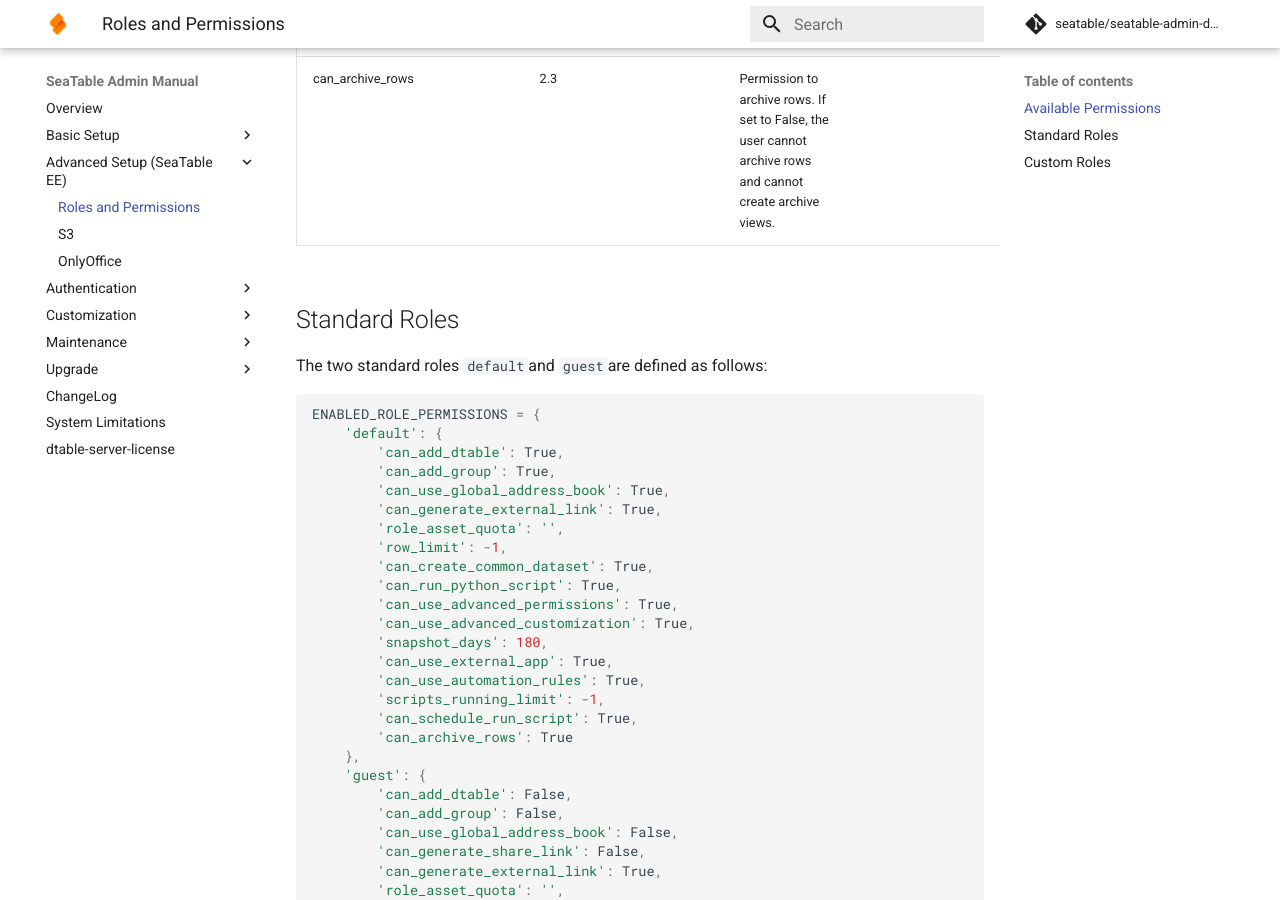
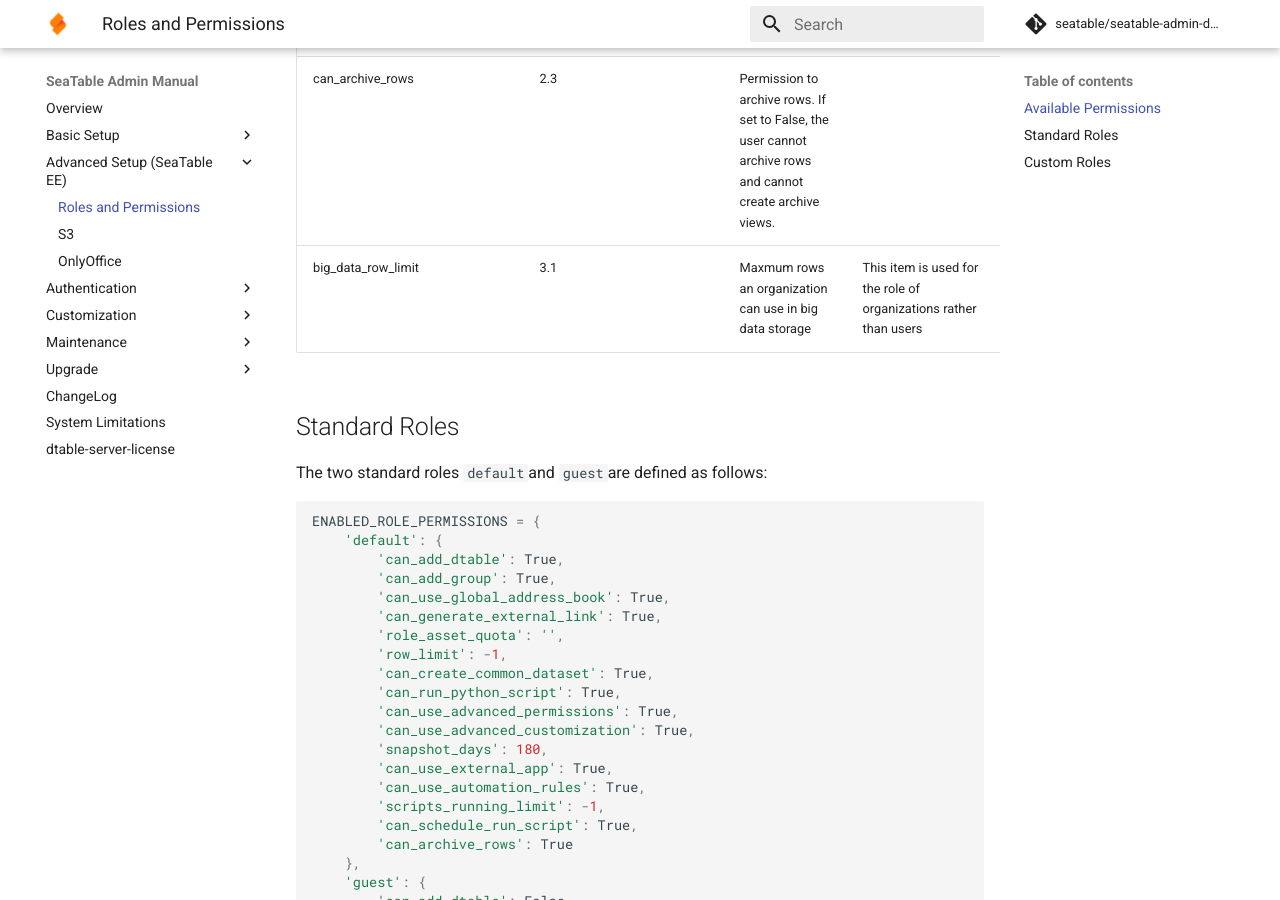
Before and after one commit to seatable/seatable-admin-docs, an MkDocs documentation site: the page built from manual/config/enterprise/roles_permissions.md, in a window 1280 px wide and 900 px high, scrolled down 3118 px. Built offline with MkDocs 1.6.1 and Material for MkDocs 9.7.7, drawn with Linux system fonts in a browser that asks for light colours; comment, search, counter and statistics services are not loaded.

Commit message:
Update roles_permissions.md

```diff
--- a/manual/config/enterprise/roles_permissions.md
+++ b/manual/config/enterprise/roles_permissions.md
@@ -31,6 +31,7 @@
 | scripts_running_limit          | 2.3              |                    | Number of *Python* scripts a user can run within a month. 100 (without quotes) means 100 script runs per month; -1 (without quotes) means unlimited script runs. | The script run counter is reset at the beginning of every month. Only visible if  can_run_python_script = True and Python Runner is available.                |
 | can_schedule_run_script        | 2.3              |                    | Permission to schedule the execution of Python scripts.                                                                                                          | The  permission can_run_python_script is also necessary to automatically run Python scripts.                                                                  |
 | can_archive_rows               | 2.3              |                    | Permission  to archive rows. If set to False, the user cannot archive rows and cannot create archive views.                                                      |                                                                                                                                                               |
+| big_data_row_limit             | 3.1              |                    | Maxmum rows an organization can use in big data storage                                                                                                          | This item is used for the role of organizations rather than users                                                                                             |
 
 ## Standard Roles
 
```
